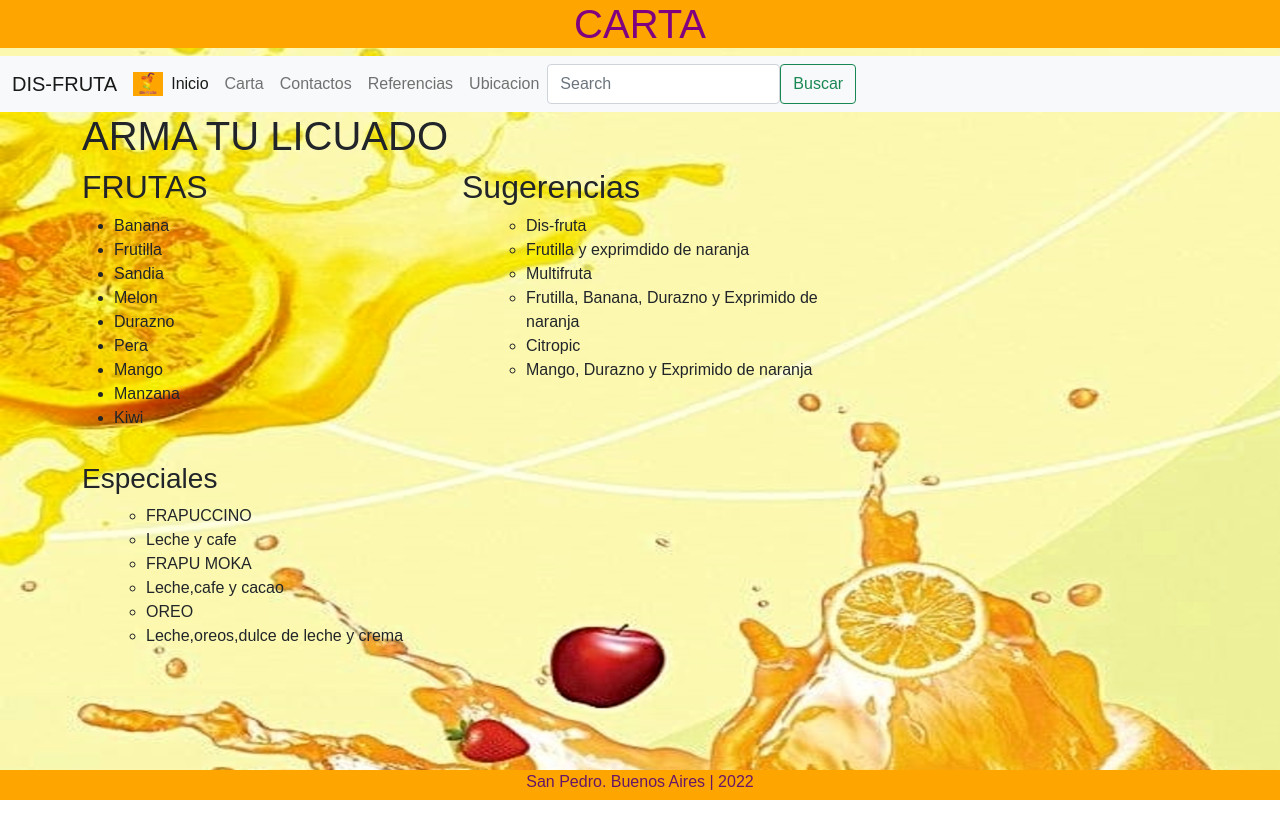
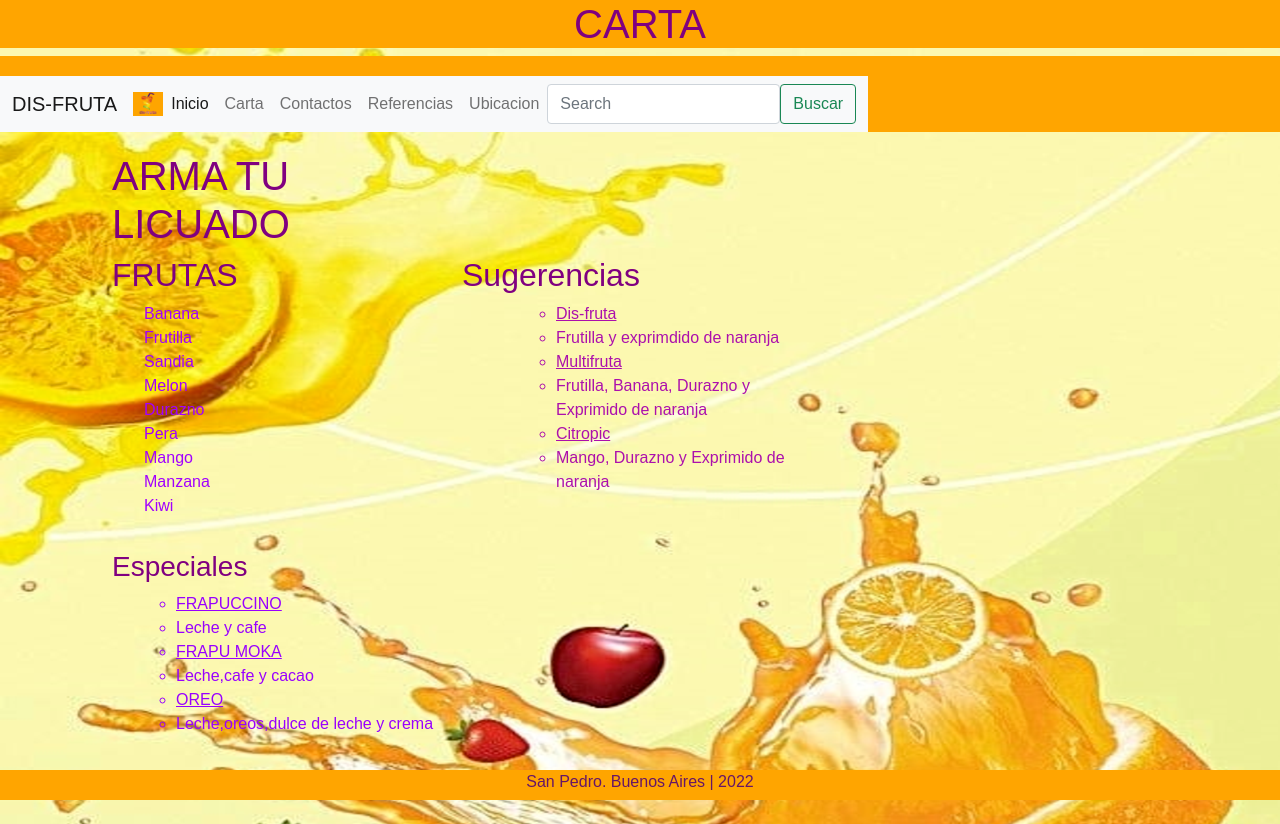
Before and after one commit to Braiancuner/Pagina-con-bootstrap, a plain HTML site: page pages/carta.html in a window 1280 px wide. Before the commit the page ends 800 px from the top, so only its background shows below. Drawn offline with Linux system fonts and the light colour scheme; a web font is replaced by a local one.

Commit message:
color a las paginas

```diff
--- a/css/style.css
+++ b/css/style.css
@@ -17,6 +17,115 @@ header{
       background-color: rgb(255, 165, 0);
       color: purple;
       text-align: center;}
+nav{
+        grid-area: nav;
+        display: flex;
+        justify-content: space-between;
+    background-color:orange;
+    position: sticky;
+    top: 0%;
+    border-style: none;
+    ;
+    padding-top: 20px;
+
+    }
+/*carta*/
+.productos{
+    display: grid;
+    grid-template-areas: "frutas"
+    "sugerencias"
+    "especiales"  ;
+    grid-template-columns: 1fr 1fr 2fr 1fr;
+    justify-content: space-evenly;
+    align-content: space-evenly;
+    color: purple;
+    margin-left: 30px;
+    margin-top: 20px;
+
+}
+.productos__frutas{
+    grid-area: frutas;
+    color: purple;
+    margin-left: 30px;
+
+}
+.productos__frutasLista{
+    margin-left: 30px;
+    list-style: none;
+    color: rgb(162, 0, 255);
+}
+.sugerencias{
+    grid-area: sugerencias;
+    color: purple;
+
+}
+.sugerencias__lista{
+    margin-left: 30px;
+    list-style: none;
+    text-decoration: none;
+    color: rgb(172, 16, 172);
+}
+.sugerencias__nombres{
+    text-decoration: underline;
+
+}
+.especiales{
+    grid-area: especiales;
+    display: flex;
+    color: purple;
+    margin-left: 30px;
+    align-self: end
+}
+.especiales__lista{
+
+    margin-left: 30px;
+    list-style: none;
+    text-decoration: none;
+    color: rgb(153, 0, 255);
+    align-self: end}
+.especiales__nombres{
+   text-decoration: underline;
+}
+/*referencias*/
+.encuesta{
+    color: purple;
+    margin-left: 30px;
+    margin-top: 20px;
+    margin-bottom: 20px;
+    font-size: 30px
+}
+.pregunta1{
+    margin-left: 30px;
+    color: black
+
+}
+
+
+.pregunta2 {
+    margin-left: 30px;
+    color: black;
+}
+.pregunta3{
+    margin-left: 30px;
+    color: black;
+}
+.respuesta1{
+    color: green;
+}
+.respuesta{
+    color: red;}
+.respuesta3{
+    color: dodgerblue;
+}
+/*ubicacion*/
+.ubicacion{
+display: flex;
+text-align: center;
+    margin-left: 30px;
+    margin-top: 20px;
+    color: purple;
+    text-decoration: underline;
+}
 
 /*FOOTER*/
 .creditos{
```
